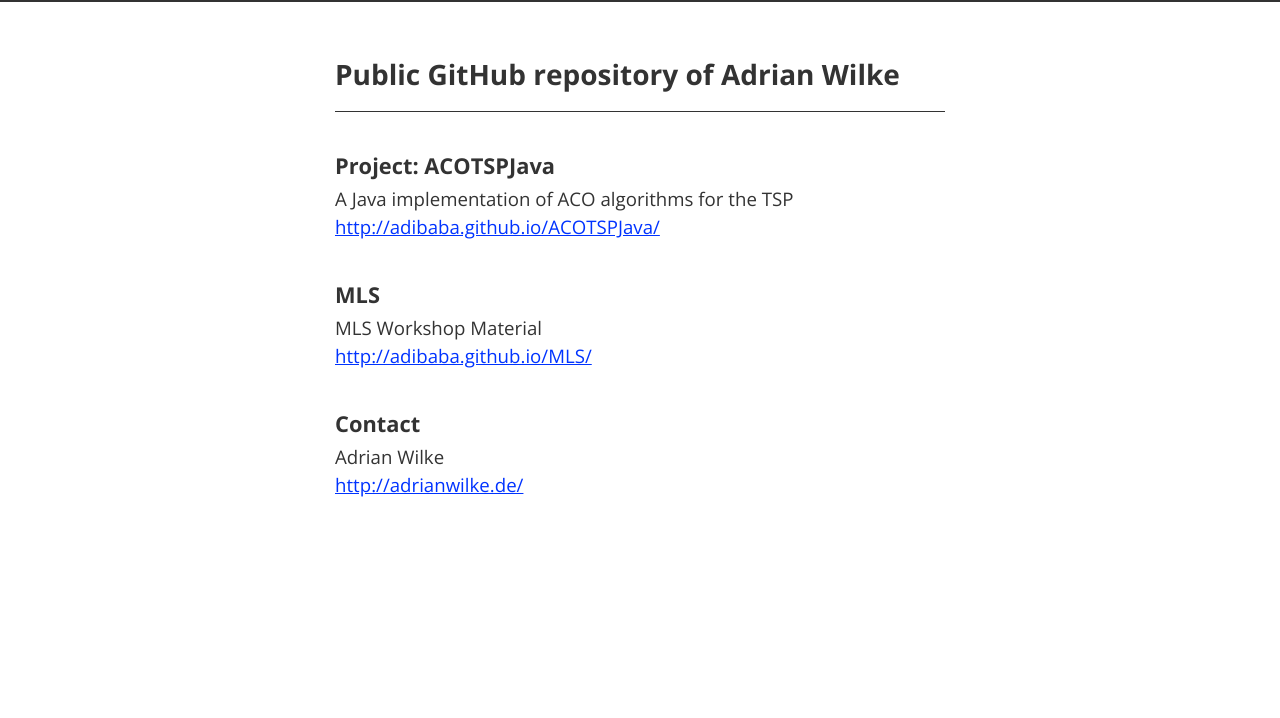
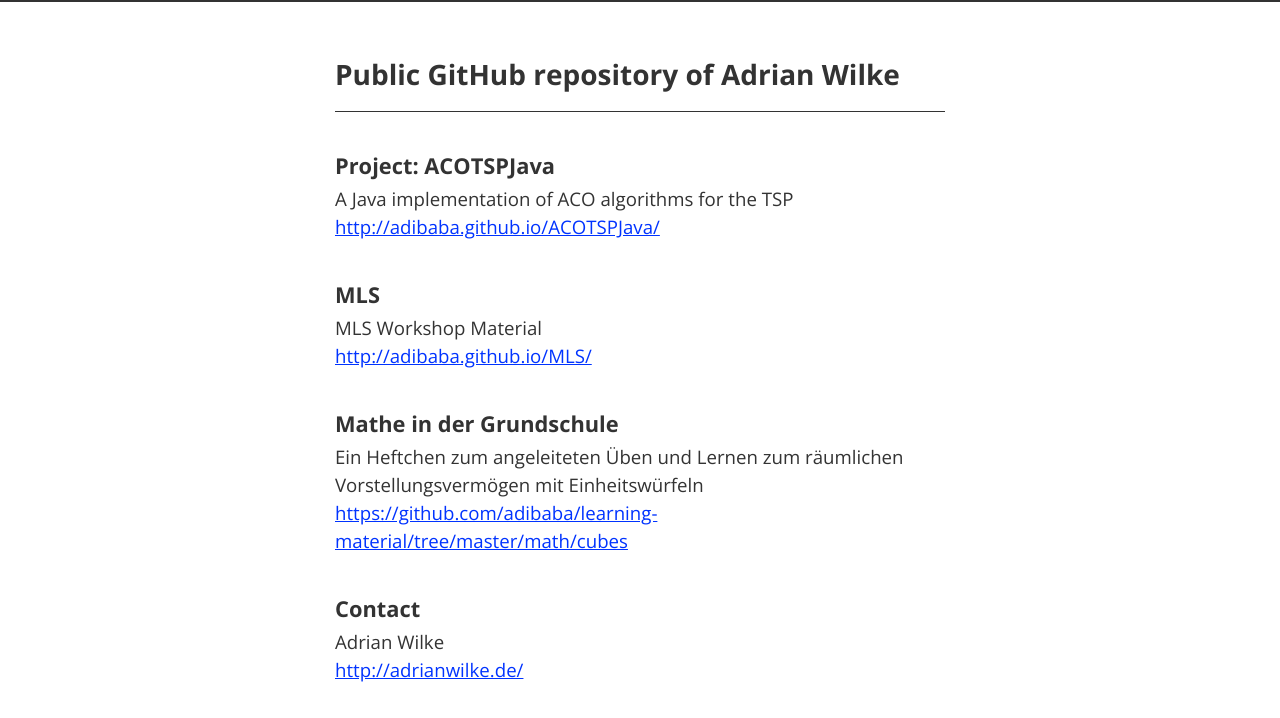
Before and after one commit to adibaba/adibaba.github.io, a plain HTML site: page index.html in a window 1280 px wide. Drawn offline with nearby package versions, Linux system fonts and the light colour scheme.

Commit message:
Update index.html
Math cubes

```diff
--- a/index.html
+++ b/index.html
@@ -28,10 +28,18 @@
 A Java implementation of ACO algorithms for the TSP <br />
 <a href="http://adibaba.github.io/ACOTSPJava/">http://adibaba.github.io/ACOTSPJava/</a>
 
+
 <h3>MLS</h3>
 
 MLS Workshop Material <br />
 <a href="http://adibaba.github.io/MLS/">http://adibaba.github.io/MLS/</a>
+
+
+<h3>Mathe in der Grundschule</h3>
+
+Ein Heftchen zum angeleiteten Üben und Lernen zum räumlichen Vorstellungsvermögen mit Einheitswürfeln <br />
+<a href="https://github.com/adibaba/learning-material/tree/master/math/cubes">https://github.com/adibaba/learning-material/tree/master/math/cubes</a>
+
 
 <!--
 <h3>GitHub</h3>
```
